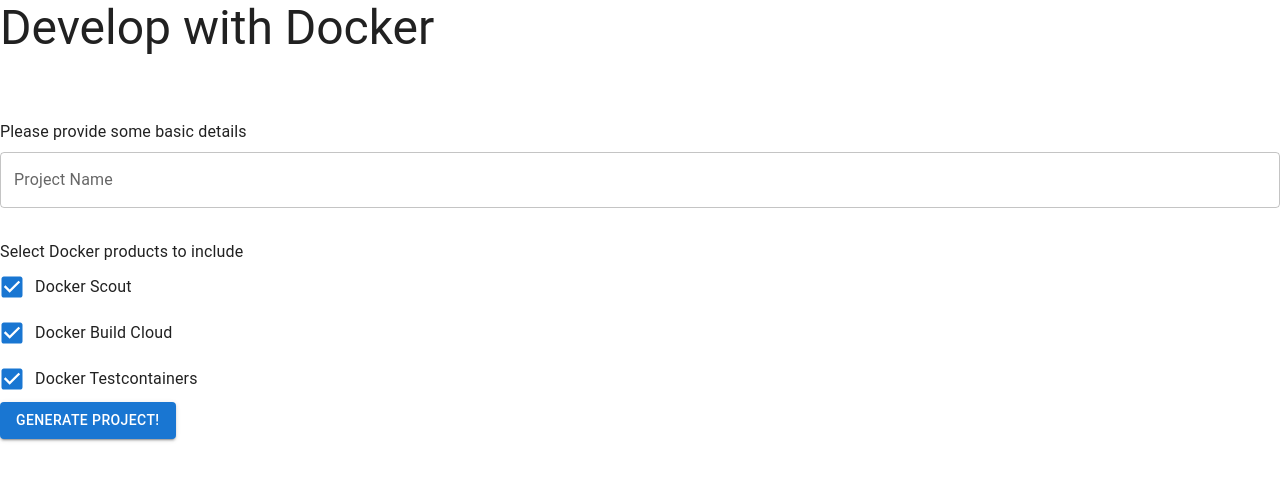
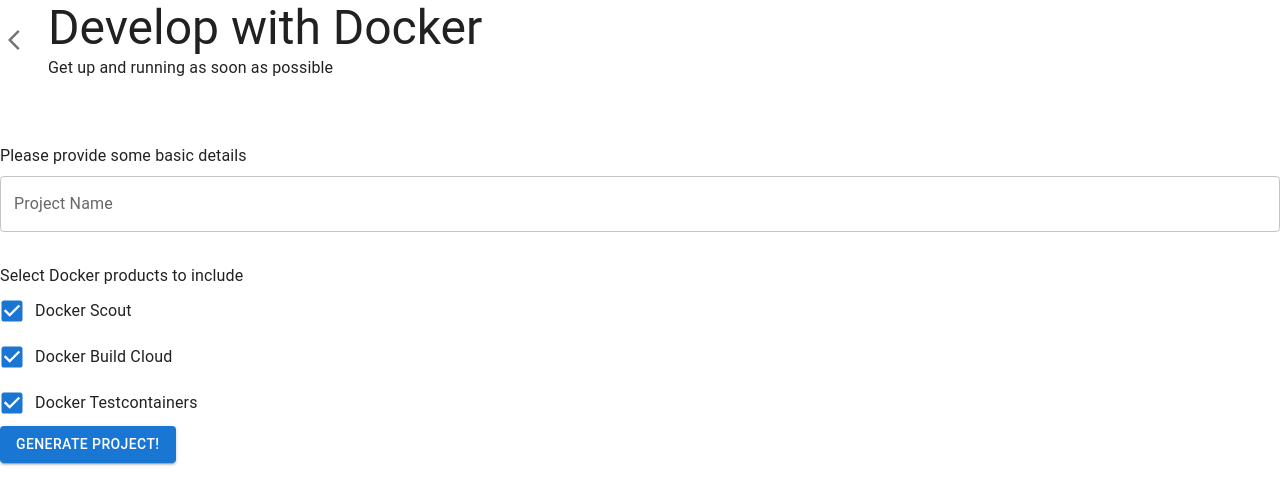
Before and after one commit to cybercyst/develop-with-docker, a React (Vite) app in the folder ui/: page /project-details in a window 1280 px wide. Shown: the top 504 px of the page. Built offline with nearby package versions, Linux system fonts and the light colour scheme; what @docker/docker-mui-theme would draw is missing.

Commit message:
Add page header

```diff
--- a/ui/package.json
+++ b/ui/package.json
@@ -8,6 +8,7 @@
     "@docker/extension-api-client": "0.3.4",
     "@emotion/react": "11.10.4",
     "@emotion/styled": "11.10.4",
+    "@mui/icons-material": "^5.15.14",
     "@mui/material": "5.10.8",
     "react": "^18.2.0",
     "react-dom": "^18.2.0",
--- a/ui/src/routes/BackendPicker.tsx
+++ b/ui/src/routes/BackendPicker.tsx
@@ -7,6 +7,7 @@
   Typography,
 } from "@mui/material";
 import { useNavigate } from "react-router-dom";
+import { PageHeader } from "../shared/PageHeader";
 
 export function BackendPicker() {
   const navigate = useNavigate();
@@ -50,7 +51,7 @@
 
   return (
     <>
-      <Typography variant="h3">Develop with Docker</Typography>
+      <PageHeader />
       <Typography sx={{ mt: 8 }}>
         What language or framework would you like to use for the backend?
       </Typography>
--- a/ui/src/routes/FrontendPicker.tsx
+++ b/ui/src/routes/FrontendPicker.tsx
@@ -3,10 +3,13 @@
   CardActionArea,
   CardContent,
   CardMedia,
+  IconButton,
   Stack,
   Typography,
 } from "@mui/material";
+import ArrowBackIosIcon from "@mui/icons-material/ArrowBackIos";
 import { useNavigate } from "react-router-dom";
+import { PageHeader } from "../shared/PageHeader";
 
 export function FrontendPicker() {
   const navigate = useNavigate();
@@ -41,7 +44,7 @@
 
   return (
     <>
-      <Typography variant="h3">Develop with Docker</Typography>
+      <PageHeader />
       <Typography sx={{ mt: 8 }}>
         What language or framework would you like to use for the frontend?
       </Typography>
--- a/ui/src/routes/ProjectDetailsForm.tsx
+++ b/ui/src/routes/ProjectDetailsForm.tsx
@@ -1,28 +1,35 @@
-import { Box, Button, Checkbox, FormControl, FormControlLabel, FormGroup, InputLabel, OutlinedInput, Typography } from "@mui/material";
+import {
+  Box,
+  Button,
+  Checkbox,
+  FormControl,
+  FormControlLabel,
+  FormGroup,
+  InputLabel,
+  OutlinedInput,
+  Typography,
+} from "@mui/material";
+import { PageHeader } from "../shared/PageHeader";
 
 const LargeCheckbox = (
-  <Checkbox
-    defaultChecked
-    sx={{ '& .MuiSvgIcon-root': { fontSize: 28 } }}
-  />
+  <Checkbox defaultChecked sx={{ "& .MuiSvgIcon-root": { fontSize: 28 } }} />
 );
 
 export function ProjectDetailsForm() {
-  function generateProject(event: React.MouseEvent<HTMLButtonElement, MouseEvent>) {
+  function generateProject(
+    event: React.MouseEvent<HTMLButtonElement, MouseEvent>
+  ) {
     event.preventDefault();
     alert("Hi!");
   }
 
   return (
     <>
-      <Typography variant="h3">Develop with Docker</Typography>
-      <Box
-        component="form"
-        sx={{ mt: 8 }}
-        noValidate
-        autoComplete="off"
-      >
-        <Typography sx={{ mt: 4 }}>Please provide some basic details</Typography>
+      <PageHeader />
+      <Box component="form" sx={{ mt: 8 }} noValidate autoComplete="off">
+        <Typography sx={{ mt: 4 }}>
+          Please provide some basic details
+        </Typography>
         <FormGroup sx={{ mt: 1 }}>
           <FormControl>
             <InputLabel htmlFor="component-outlined">Project Name</InputLabel>
@@ -34,14 +41,24 @@
           </FormControl>
         </FormGroup>
 
-        <Typography sx={{ mt: 4 }}>Select Docker products to include</Typography>
+        <Typography sx={{ mt: 4 }}>
+          Select Docker products to include
+        </Typography>
         <FormGroup>
           <FormControlLabel control={LargeCheckbox} label="Docker Scout" />
-          <FormControlLabel control={LargeCheckbox} label="Docker Build Cloud" />
-          <FormControlLabel control={LargeCheckbox} label="Docker Testcontainers" />
+          <FormControlLabel
+            control={LargeCheckbox}
+            label="Docker Build Cloud"
+          />
+          <FormControlLabel
+            control={LargeCheckbox}
+            label="Docker Testcontainers"
+          />
         </FormGroup>
 
-        <Button variant="contained" type="submit" onClick={generateProject}>Generate project!</Button>
+        <Button variant="contained" type="submit" onClick={generateProject}>
+          Generate project!
+        </Button>
       </Box>
     </>
   );
--- /dev/null
+++ b/ui/src/shared/PageHeader.tsx
@@ -0,0 +1,25 @@
+import Box from "@mui/material/Box";
+import IconButton from "@mui/material/IconButton";
+import Stack from "@mui/material/Stack";
+import { useNavigate } from "react-router-dom";
+import ArrowBackIosIcon from "@mui/icons-material/ArrowBackIos";
+import Typography from "@mui/material/Typography";
+
+export function PageHeader() {
+  const navigate = useNavigate();
+
+  return (
+    <Stack direction="row" spacing={1}>
+      <Stack justifyContent="center">
+        <IconButton data-action="back" onClick={() => navigate(-1)}>
+          <ArrowBackIosIcon />
+        </IconButton>
+      </Stack>
+      <Stack>
+        <Typography variant="h3">Develop with Docker</Typography>
+
+        <Typography>Get up and running as soon as possible</Typography>
+      </Stack>
+    </Stack>
+  );
+}
```
Also changed, not shown: 1 other file (tests, documents, lock files or other folders).
